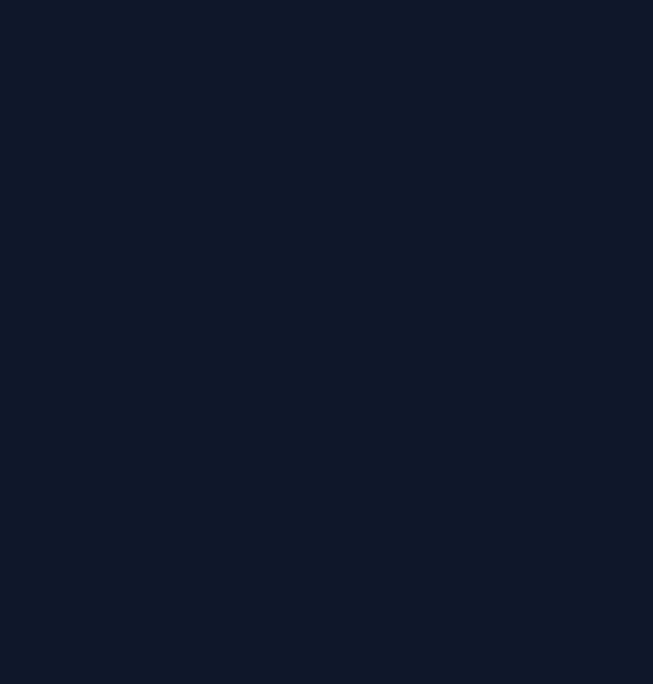
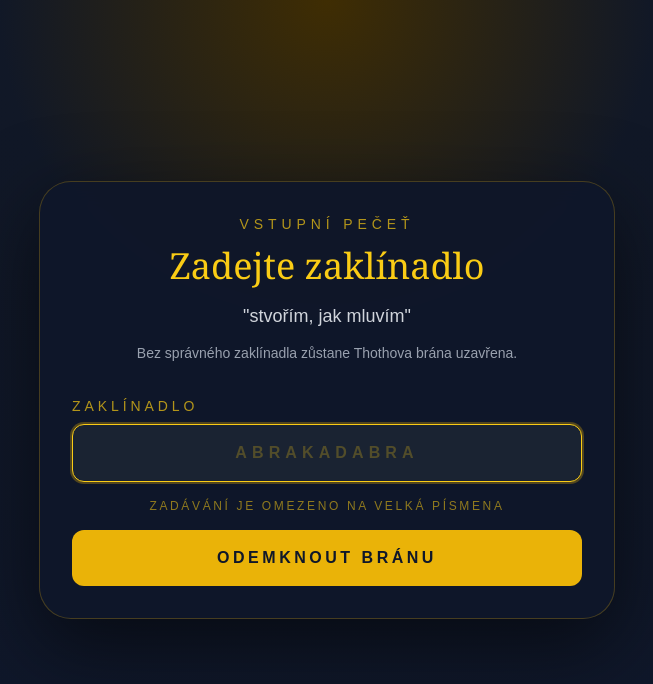
Before and after one commit to 314PAP/tarrot, a React (Vite) app: page / in a window 1280 px wide. Shown: the top 684 px of the page, without its empty margins (313-966 px from the left). Built offline with nearby package versions, Linux system fonts and the light colour scheme.

Commit message:
Add spell gate before app entry

```diff
--- a/src/App.tsx
+++ b/src/App.tsx
@@ -1,10 +1,122 @@
+import { useEffect, useState, type FormEvent } from 'react';
 import { BrowserRouter as Router, Routes, Route } from 'react-router-dom';
 import { Layout } from './components/Layout';
 import { Home } from './pages/Home';
 import { Reading } from './pages/Reading';
 import { Encyclopedia } from './pages/Encyclopedia';
 
+const SPELL = 'ABRAKADABRA';
+const SPELL_STORAGE_KEY = 'tarrot-spell-unlocked';
+
 function App() {
+  const [spell, setSpell] = useState('');
+  const [isUnlocked, setIsUnlocked] = useState(() => {
+    if (typeof window === 'undefined') return false;
+    return window.sessionStorage.getItem(SPELL_STORAGE_KEY) === 'true';
+  });
+  const [error, setError] = useState('');
+
+  useEffect(() => {
+    document.body.style.overflow = isUnlocked ? '' : 'hidden';
+
+    return () => {
+      document.body.style.overflow = '';
+    };
+  }, [isUnlocked]);
+
+  const handleSpellSubmit = (event: FormEvent<HTMLFormElement>) => {
+    event.preventDefault();
+
+    if (spell === SPELL) {
+      window.sessionStorage.setItem(SPELL_STORAGE_KEY, 'true');
+      setIsUnlocked(true);
+      setError('');
+      return;
+    }
+
+    setSpell('');
+    setError('Zaklínadlo není správné.');
+  };
+
+  const handleSpellChange = (value: string) => {
+    const normalized = value.toUpperCase().replace(/[^A-Z]/g, '');
+    setSpell(normalized);
+
+    if (error) {
+      setError('');
+    }
+  };
+
+  if (!isUnlocked) {
+    return (
+      <div
+        className="fixed inset-0 z-[100] flex min-h-screen items-center justify-center bg-[radial-gradient(circle_at_top,#3f2d03_0%,#111827_32%,#0f172a_78%)] px-4 py-8"
+        onKeyDown={(event) => {
+          if (event.key === 'Escape') {
+            event.preventDefault();
+            event.stopPropagation();
+          }
+        }}
+      >
+        <div className="w-full max-w-xl rounded-[2rem] border border-gold-500/25 bg-mystic-900/95 p-8 shadow-[0_25px_80px_rgba(0,0,0,0.55)] backdrop-blur-md">
+          <div className="text-center">
+            <div className="text-sm uppercase tracking-[0.35em] text-gold-400/70">
+              Vstupní pečeť
+            </div>
+            <h1 className="mt-3 font-serif text-3xl text-gold-400 sm:text-4xl">
+              Zadejte zaklínadlo
+            </h1>
+            <p className="mt-4 text-lg text-gray-300">
+              "stvořím, jak mluvím"
+            </p>
+            <p className="mt-3 text-sm leading-relaxed text-gray-400">
+              Bez správného zaklínadla zůstane Thothova brána uzavřena.
+            </p>
+          </div>
+
+          <form className="mt-8 space-y-4" onSubmit={handleSpellSubmit}>
+            <label className="block">
+              <span className="mb-2 block text-sm uppercase tracking-[0.28em] text-gold-400/70">
+                Zaklínadlo
+              </span>
+              <input
+                autoCapitalize="characters"
+                autoComplete="off"
+                autoCorrect="off"
+                autoFocus
+                className="w-full rounded-xl border border-gold-500/35 bg-mystic-800 px-4 py-4 text-center font-semibold uppercase tracking-[0.32em] text-gold-100 outline-none transition-colors placeholder:text-gold-400/25 focus:border-gold-400 focus:ring-2 focus:ring-gold-500/30"
+                inputMode="text"
+                maxLength={SPELL.length}
+                onChange={(event) => handleSpellChange(event.target.value)}
+                placeholder="ABRAKADABRA"
+                spellCheck={false}
+                type="text"
+                value={spell}
+              />
+            </label>
+
+            {error ? (
+              <p className="text-center text-sm text-amber-300">
+                {error}
+              </p>
+            ) : (
+              <p className="text-center text-xs uppercase tracking-[0.22em] text-gold-400/55">
+                Zadávání je omezeno na velká písmena
+              </p>
+            )}
+
+            <button
+              className="w-full rounded-xl bg-gold-500 px-6 py-4 font-bold tracking-[0.22em] text-mystic-900 transition-colors hover:bg-gold-400"
+              type="submit"
+            >
+              ODEMKNOUT BRÁNU
+            </button>
+          </form>
+        </div>
+      </div>
+    );
+  }
+
   return (
     <Router basename="/tarrot/">
       <Layout>
```
